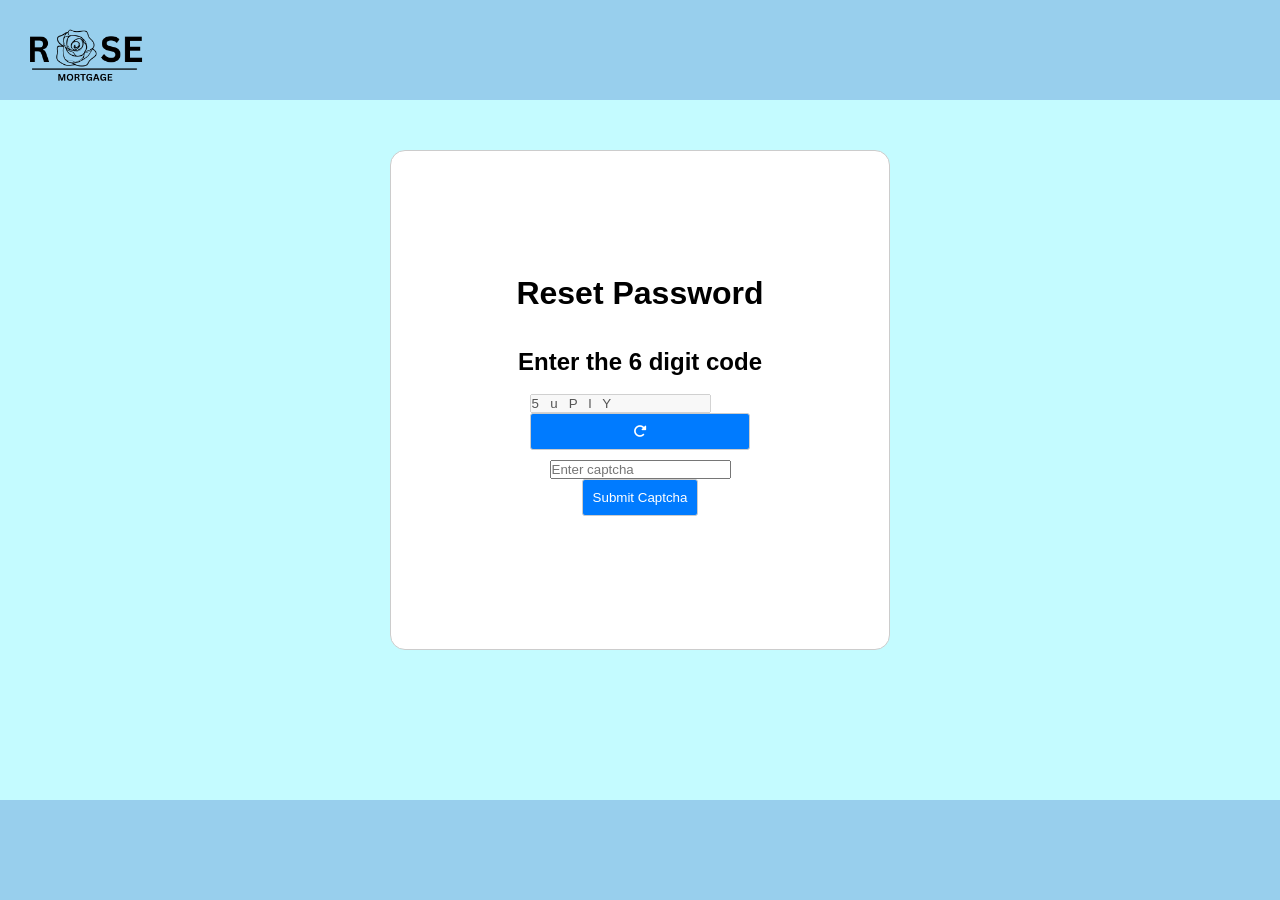
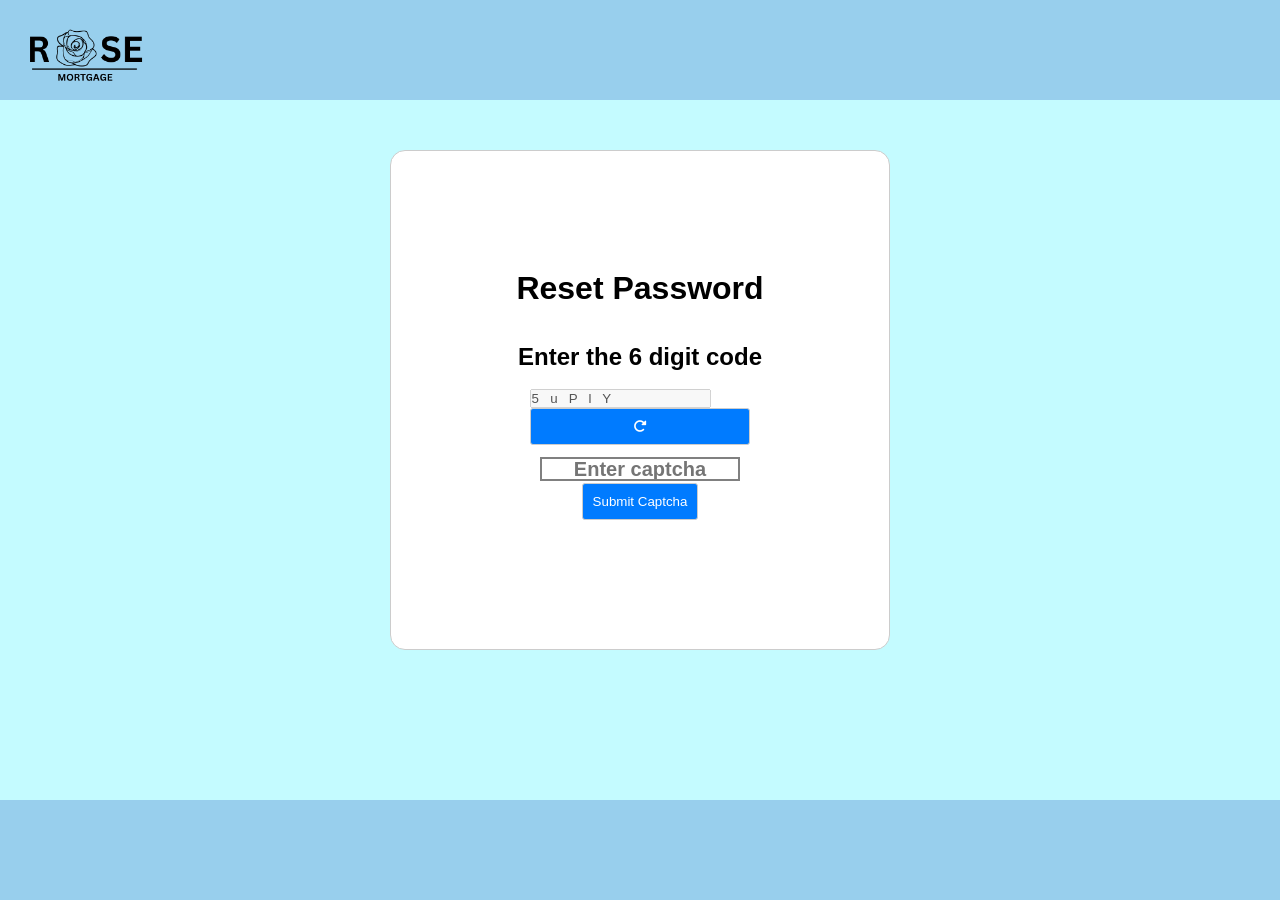
Before and after one commit to matkuz162/Stage-3-Group-Project, a PHP site: page /resetPassword.php in a window 1280 px wide. Run offline with PHP 8.4, Linux system fonts and the light colour scheme; some libraries are stand-ins or nearby versions.

Commit message:
CSS reset passwrod

```diff
--- a/resetPassword.php
+++ b/resetPassword.php
@@ -19,13 +19,13 @@
             <form class="reset-password">
             <h1>Reset Password</h1><br><br>
             <h2>Enter the 6 digit code</h2><br>
-            <div class="input_field captch_box">
+            <div class="captch_box">
                 <input type="text" value="100s" disabled />
                 <button class="refresh_button">
                 <i class="fa-solid fa-rotate-right"></i>
                 </button>
             </div>
-            <div class="input_field captch_input">
+            <div class="otp-field captch_input">
                 <input type="text" placeholder="Enter captcha"  />
             </div>
             <div class="message"></div>
--- a/style.css
+++ b/style.css
@@ -412,12 +412,11 @@ form.reset-password {
 }
 
 .otp-field input {
-  width: 60px;
-  height: 60px;
-  font-size: 30px;
+  width: 200px;
+  height: 20px;
+  font-size: 20px;
   padding: 10px;
   text-align: center;
-  border-radius: 5px;
   margin: 2px;
   border: 2px solid gray;
   background: white;
```
Also changed, not shown: script.js (+4 -9 lines).
